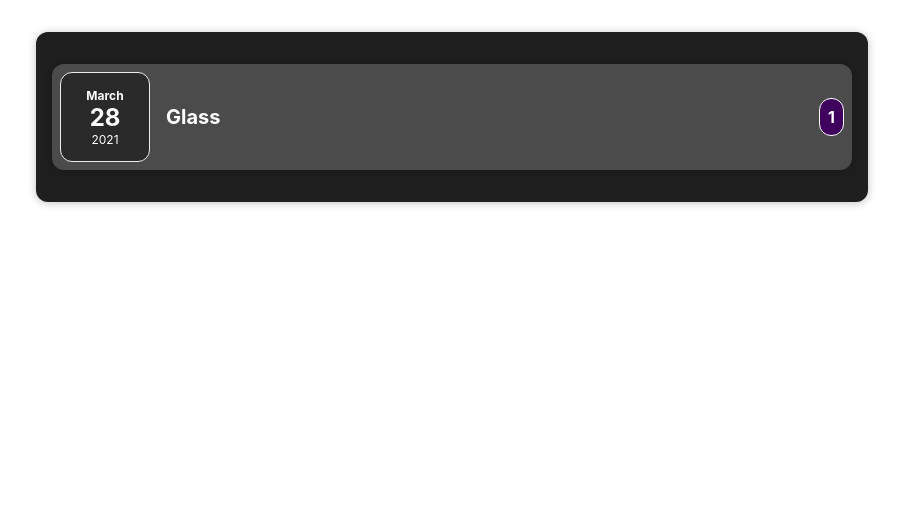
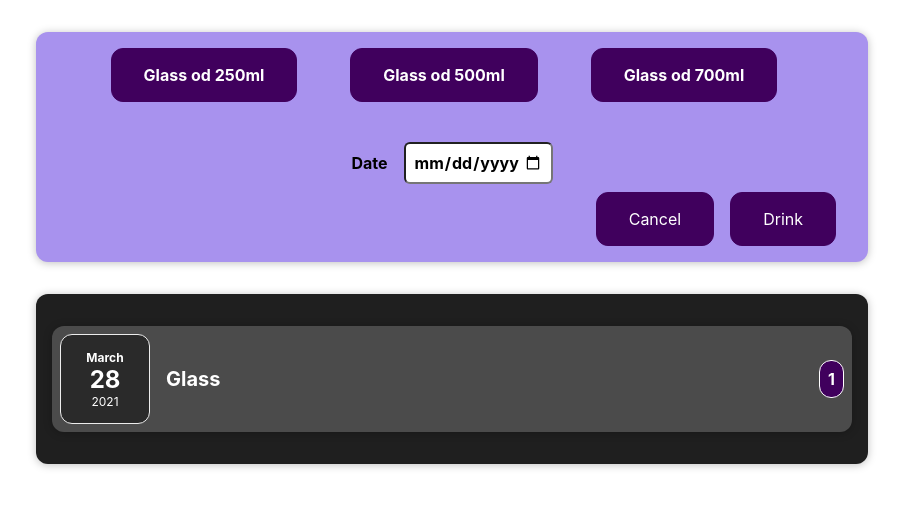
Before and after one commit to neziriElvira/water-tracker-app, a React (Create React App) app: page / in a window 1280 px wide. Shown: the top 508 px of the page, without its empty margins (188-1091 px from the left). Built offline with nearby package versions, Linux system fonts and the light colour scheme.

Commit message:
Handling user input

```diff
--- a/src/App.js
+++ b/src/App.js
@@ -1,9 +1,32 @@
+import { useState } from "react";
 import Drinks from "./components/Drinks/Drinks";
+import NewDrink from "./components/NewDrink/NewDrink";
 
+const DAMB_DATA = [
+  {
+    id: 'e1',
+    text: 'Glass od 250ml',
+    amount: 0.25
+  },
+  {
+    id: 'e1',
+    text: 'Glass od 500ml',
+    amount: 0.5
+  },
+  {
+    id: 'e1',
+    text: 'Glass od 700ml',
+    amount: 0.7
+  },
+]
 
 function App() {
+
+  const [drinks, setDrinks] = useState(DAMB_DATA);
+
   return (
     <div className="App">
+      <NewDrink items={drinks} />
       <Drinks />
     </div>
   );
--- /dev/null
+++ b/src/components/NewDrink/DrinksForm.css
@@ -0,0 +1,33 @@
+.new-drink__controls {
+    display: flex;
+    gap: 1rem;
+    margin-bottom: 1rem;
+    width: 100%;
+    text-align: center;
+}
+
+.new-drink__control {
+    font-weight: bold;
+    margin-bottom: 0.5rem;
+    width: 30%;
+    display: inline-block;
+}
+
+.new-drink__control label {
+    font-weight: bold;
+    margin-bottom: 0.5rem;
+    margin-right: 1rem;
+    display: inline-block;
+}
+
+.new-drink__control input {
+    font: inherit;
+    padding: 0.5rem;
+    margin-top: 2rem;
+    border-radius: 6px;
+    max-width: 100%;
+}
+
+.new-drink__actions {
+    text-align: right;
+}
--- /dev/null
+++ b/src/components/NewDrink/DrinksForm.js
@@ -0,0 +1,44 @@
+import React, { useState } from "react";
+import './DrinksForm.css';
+
+const DrinksForm = (props) => {
+
+    const [item, setItems] = useState(props.items);
+    const [drinkAmount, setDrinkAmount] = useState('');
+
+    const clickHandler = (event) => {
+        event.preventDefault();
+        setDrinkAmount(parseFloat(event.target.value));
+        console.log(drinkAmount);
+    }
+
+    const submitHandler = (e) => {
+        e.preventDefault();
+    }
+
+    return (
+        <form>
+            <div className="new-drink_controls">
+                <div className='new-drink__control'>
+                    <button onClick={clickHandler} value={item[0].amount}>{item[0].text}</button>
+                </div>
+                <div className='new-drink__control'>
+                    <button onClick={clickHandler} value={item[1].amount}>{item[1].text}</button>
+                </div>
+                <div className='new-drink__control'>
+                    <button onClick={clickHandler} value={item[2].amount}>{item[2].text}</button>
+                </div>
+                <div className='new-drink__control'>
+                    <label>Date</label>
+                    <input type='date' min='2019-01-01' max='2022-12-31' />
+                </div>
+                <div className='new-drink__actions'>
+                    <button type='button'>Cancel</button>
+                    <button type='submit' onSubmit={submitHandler}>Drink</button>
+                </div>
+            </div>
+        </form>
+    )
+};
+
+export default DrinksForm;
--- /dev/null
+++ b/src/components/NewDrink/NewDrink.css
@@ -0,0 +1,38 @@
+.new-drink {
+    background-color: #a892ee;
+    padding: 1rem;
+    margin: 2rem auto;
+    width: 50rem;
+    max-width: 95%;
+    border-radius: 12px;
+    text-align: center;
+    box-shadow: 0 1px 8px rgba(0, 0, 0, 0.25);
+}
+
+.new-drink button {
+    font: inherit;
+    cursor: pointer;
+    padding: 1rem 2rem;
+    border: 1px solid #40005d;
+    background-color: #40005d;
+    color: white;
+    border-radius: 12px;
+    margin-right: 1rem;
+}
+
+.new-drink button:hover,
+.new-expense button:active {
+    background-color: #510674;
+    border-color: #510674;
+}
+
+.new-drink button.alternative {
+    color: #220131;
+    border-color: transparent;
+    background-color: transparent;
+}
+
+.new-drink button.alternative:hover,
+.new-drink button.alternative:active {
+    background-color: #ddb3f8;
+}
--- /dev/null
+++ b/src/components/NewDrink/NewDrink.js
@@ -0,0 +1,13 @@
+import React from "react";
+import DrinksForm from "./DrinksForm";
+import './NewDrink.css';
+
+const NewDrink = (props) => {
+    return (
+        <div className="new-drink">
+            <DrinksForm items={props.items} />
+        </div>
+    )
+};
+
+export default NewDrink;
```
